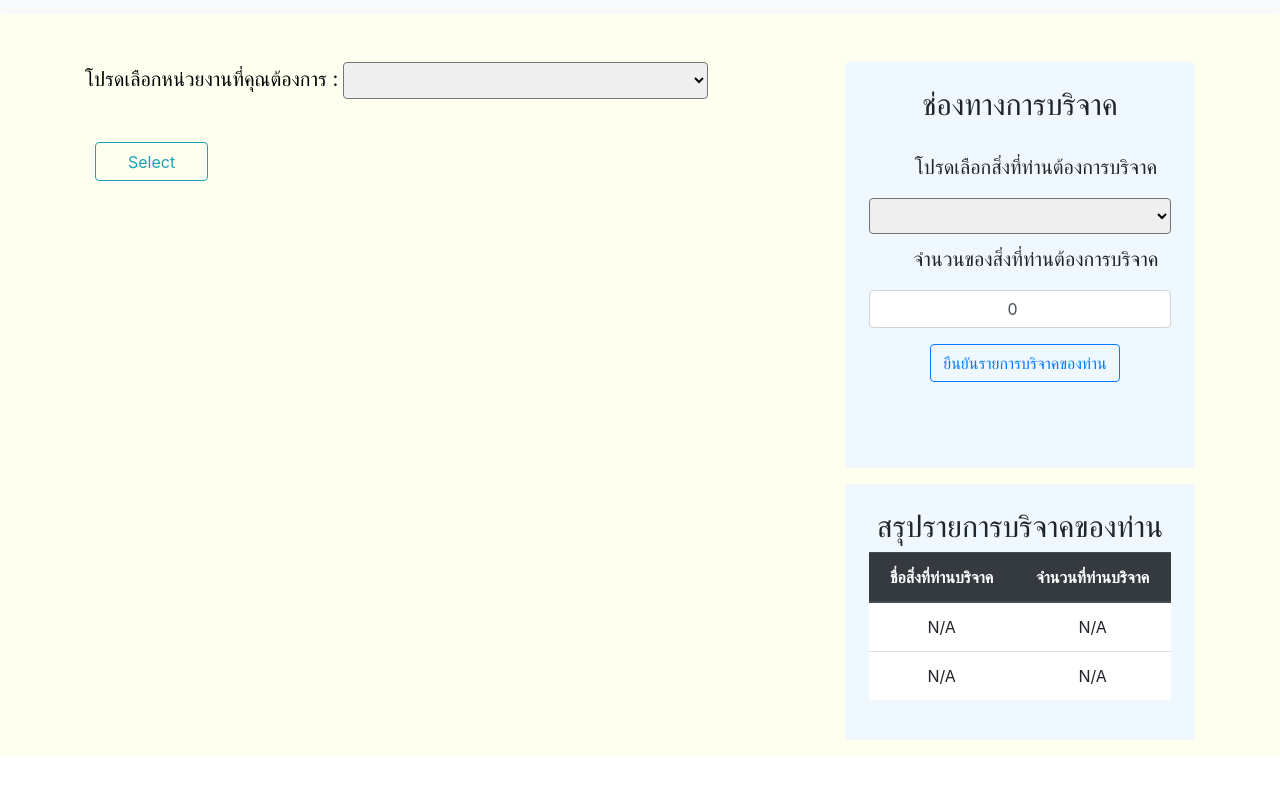
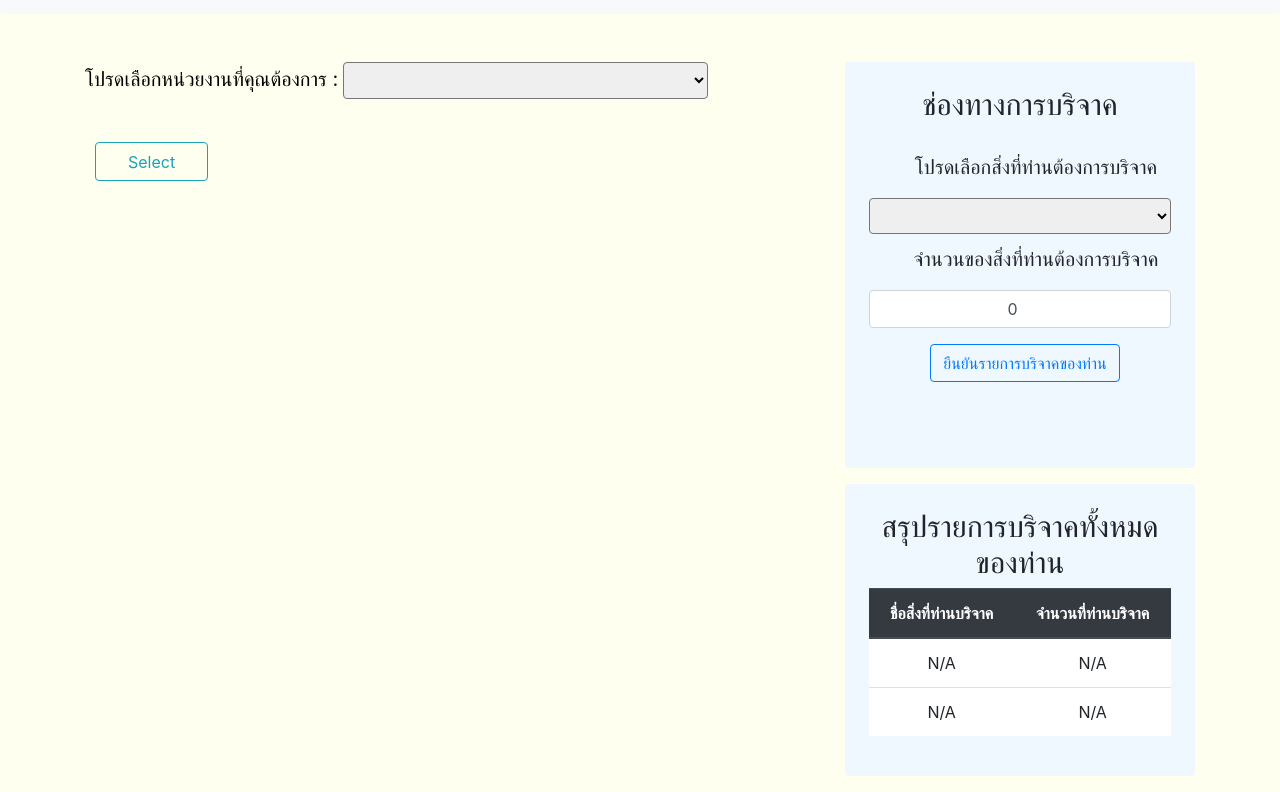
Before and after one commit to KitsadaGear/ProjectMid_Webtech, a Vue app: page /donate-view in a window 1280 px wide. Shown: the part 674-1466 px from the top of the page. Before the commit the page ends 1430 px from the top, so only its background shows below. Built offline with nearby package versions, Linux system fonts and the light colour scheme; what vue-moment, vuefire would draw is missing.

Commit message:
บริจาคได้แล้ว

```diff
--- a/src/views/Donate.vue
+++ b/src/views/Donate.vue
@@ -169,7 +169,7 @@
             </form>
 
             <div class="p-4 mb-3 bg-light rounded">
-              <h4 style="text-align:center;font-size: 30px;">สรุปรายการบริจาคของท่าน</h4>
+              <h4 style="text-align:center;font-size: 30px;">สรุปรายการบริจาคทั้งหมดของท่าน</h4>
               <table class="table">
                 <thead class="thead-dark">
                   <tr>
```
